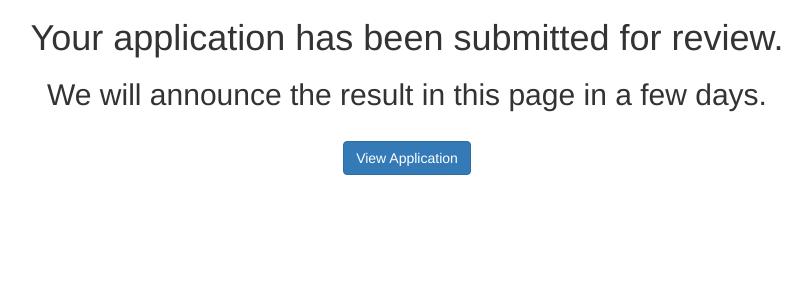
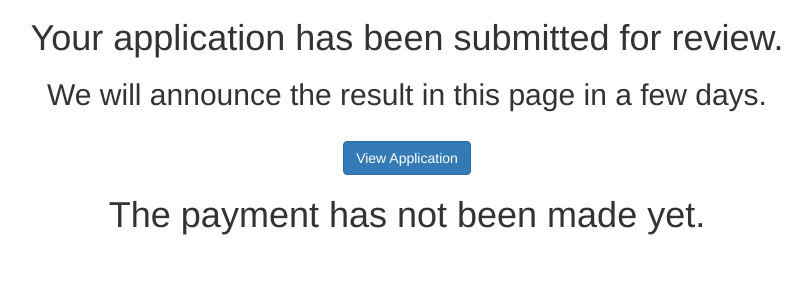
Before and after one commit to icists/ams, a Django app: page / in a window 1280 px wide. Shown: the part 189-489 px from the top of the page, without its empty margins (233-1045 px from the left). Run offline with Django 3.2, Linux system fonts and the light colour scheme; a user stored in the database is signed in; tables that the repository leaves empty hold one stand-in row (values such as "Sample post"); some libraries are stand-ins or nearby versions.

Commit message:
Payment_status UI implemented

```diff
--- a/icists/icists/apps/registration/views.py
+++ b/icists/icists/apps/registration/views.py
@@ -36,13 +36,22 @@ def main(request):  # write/edit/view_results for ICISTS-KAIST 2015
         print "app exists!"
         app = Application.objects.get(user=request.user)
         if app.submit_time is not None:
+            if Participant.objects.filter(application=app).exists():
+                print 'paricipant exists, modofication'
+                p = Participant.objects.get(application=app)
+            else:
+                p = Participant()
+            payment_status = p.payment_status
+
             print "submitted! pending results.",\
                 app.submit_time, app.screening_result, app.results_embargo
             try:
                 return render(request, 'registration/status.html',
                               {'screening': app.screening_result,
                                'embargo': app.results_embargo,
-                               'submitted': False})
+                               'submitted': False,
+                               'payment_status' : payment_status,
+                               })
             except ObjectDoesNotExist:
                 return render(request, 'registration/status.html',
                               {'error': 'Object field does not exist'})
--- a/icists/icists/templates/registration/status.html
+++ b/icists/icists/templates/registration/status.html
@@ -41,4 +41,24 @@
     <a class="btn btn-primary" href="/registration/cancel/" id='regular_button'>Regular Application</a>
     {% endif %}
 </div>
+<div class="payment_status">
+	{% if payment_status == 'N' %}
+    <h1>The payment has not been made yet. </h1>
+	{% elif payment_status == 'P' %}
+	<h1> Payment Confirmed </h1>
+	<h2> We will get back to you with more information about the conference shortly. </h2>
+	{% elif payment_status == 'L' %}
+	<h2> Your payment does not correspond to the required sum. </h2>
+	<h2> We will contact you via email shortly. </h2>
+	{% elif payment_status == 'O' %}
+	<h2> Your payment does not correspond to the required sum. </h2>
+	<h2> We will contact you via email shortly. </h2>
+	{% endif %}
+</div>
+
+
+
+
+
+
 {% endblock %}
```
Also changed, not shown: icists/icists/templates/registration/participation.html (+4 -3 lines).
